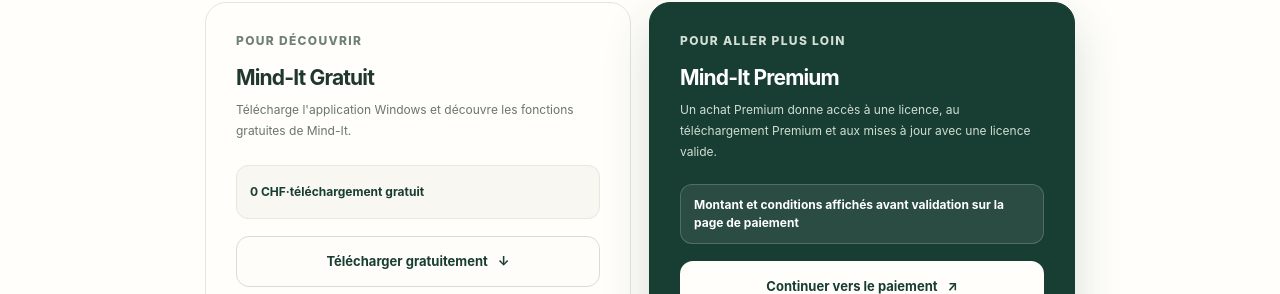
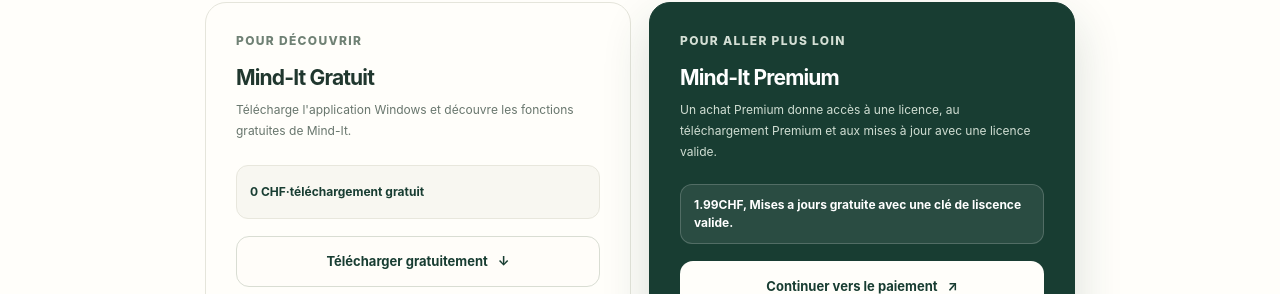
Before and after one commit to jacquelavi2000-hub/Mind-It, a plain HTML site: page index.html in a window 1280 px wide. Shown: the part 3824-4118 px from the top of the page. Drawn offline with Linux system fonts and the light colour scheme.

Commit message:
Change price note for Mind-It Premium plan
Updated price note to reflect new pricing and conditions.

```diff
--- a/index.html
+++ b/index.html
@@ -1373,7 +1373,7 @@
             <div class="plan-label">Pour aller plus loin</div>
             <h3>Mind-It Premium</h3>
             <p class="plan-description">Un achat Premium donne accès à une licence, au téléchargement Premium et aux mises à jour avec une licence valide.</p>
-            <div class="price-note">Montant et conditions affichés avant validation sur la page de paiement</div>
+            <div class="price-note">1.99CHF, Mises a jours gratuite avec une clé de liscence valide.</div>
             <button class="btn" id="buyButton" type="button" aria-describedby="paymentStatus">
               Continuer vers le paiement <span aria-hidden="true">↗</span>
             </button>
```
